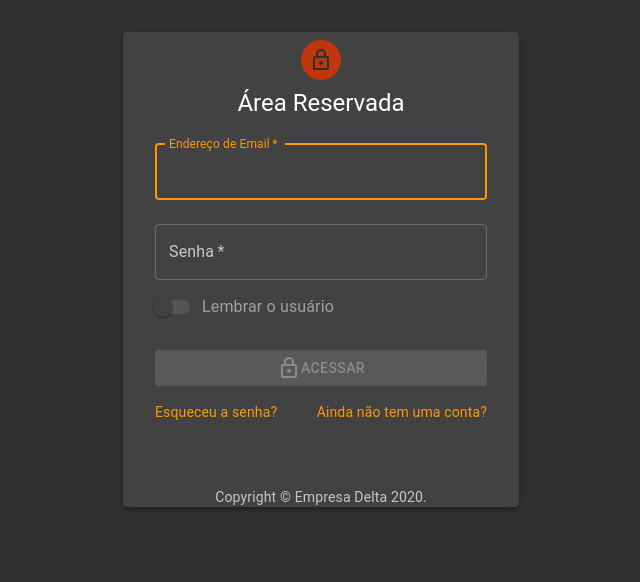
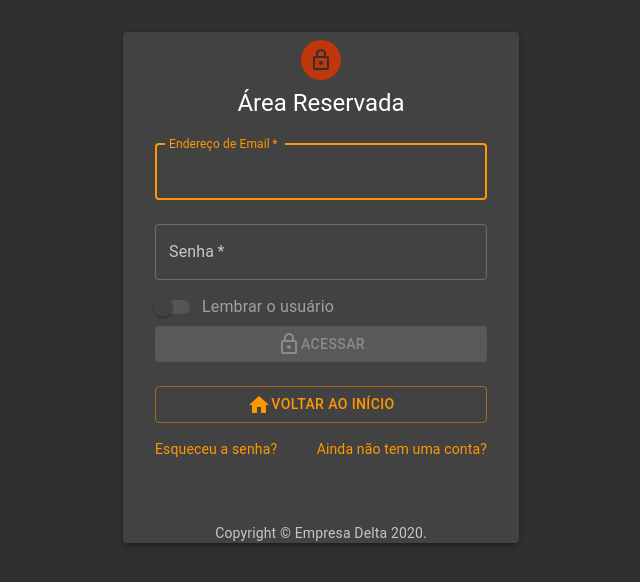
Before and after one commit to tiagohlazarini/GreenShade, a React (Create React App) app: page /login in a window 1280 px wide. Shown: the top 582 px of the page, without its empty margins (319-959 px from the left). Built offline with nearby package versions, Linux system fonts and the light colour scheme.

Commit message:
Botão início no login

```diff
--- a/src/pages/Cabecalho/index.js
+++ b/src/pages/Cabecalho/index.js
@@ -19,11 +19,14 @@ const useStyles = makeStyles((theme) => ({
     flex: 1
   },
   toolbarSecondary: {
-    justifyContent: 'space-between'
+    justifyContent: 'space-between',
+    backgroundColor: theme.palette.secondary.main
+
   },
   toolbarLink: {
     padding: theme.spacing(1),
     flexShrink: 0,
+    color: '#FFFFFF'
   },
 }));
 
@@ -80,7 +83,7 @@ const Cabecalho = (params) => {
       </Toolbar>
       </AppBar>
       {/* dense indica ajuste no espaço vertical */}
-      {
+      {localStorage.getItem("logado") !== btoa(process.env.REACT_APP_USER) &&
       <Toolbar component="nav" variant="dense" className={classes.toolbarSecondary}>
         {secoes.map((section) => (
           <Link
--- a/src/pages/Login/index.js
+++ b/src/pages/Login/index.js
@@ -11,11 +11,13 @@ import Switch from "@material-ui/core/Switch"
 import Link from "@material-ui/core/Link"
 import Grid from "@material-ui/core/Grid"
 import Box from "@material-ui/core/Box"
-import LockOutlinedIcon from "@material-ui/icons/LockOutlined"
 import Typography from "@material-ui/core/Typography"
 import { makeStyles } from "@material-ui/core/styles"
 import Container from "@material-ui/core/Container"
 import Paper from "@material-ui/core/Paper"
+
+import LockOutlinedIcon from "@material-ui/icons/LockOutlined"
+import HomeIcon from "@material-ui/icons/Home"
 
 /*
 Fonte do código:
@@ -37,7 +39,7 @@ const useStyles = makeStyles(theme => ({
     width: "100%", // Fix IE 11 issue.
     marginTop: theme.spacing(1)
   },
-  submit: {
+  ultimoBotao: {
     margin: theme.spacing(3, 0, 2)
   }
 }))
@@ -153,9 +155,19 @@ export default function Login() {
             variant="contained"
             color="primary"
             disabled={botaoDesabilitado}
-            className={classes.submit}
+
           >
             <LockOutlinedIcon /> Acessar
+          </Button>
+          <Button
+            type="submit"
+            fullWidth
+            variant="outlined"
+            color="primary"
+            href="/"
+            className={classes.ultimoBotao}
+          >
+            <HomeIcon /> Voltar ao Início
           </Button>
           <Grid container>
             <Grid item xs>
```
